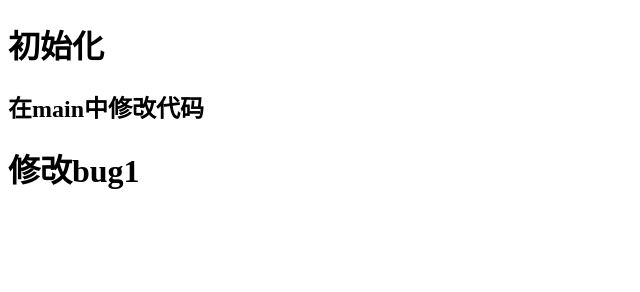
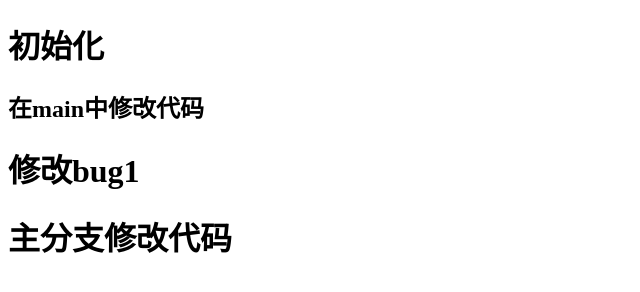
Before and after one commit to Code2022523/gie-demo, a plain HTML site: page index.html in a window 1280 px wide. Shown: the whole page, without its empty margins (0-640 px from the left). Drawn offline with Linux system fonts and the light colour scheme.

Commit message:
主分支修改代码

```diff
--- a/index.html
+++ b/index.html
@@ -10,5 +10,6 @@
    <h1>初始化</h1>
    <h2>在main中修改代码</h2>
    <h1>修改bug1</h1>
+   <h1>主分支修改代码</h1>
 </body>
 </html>
```
